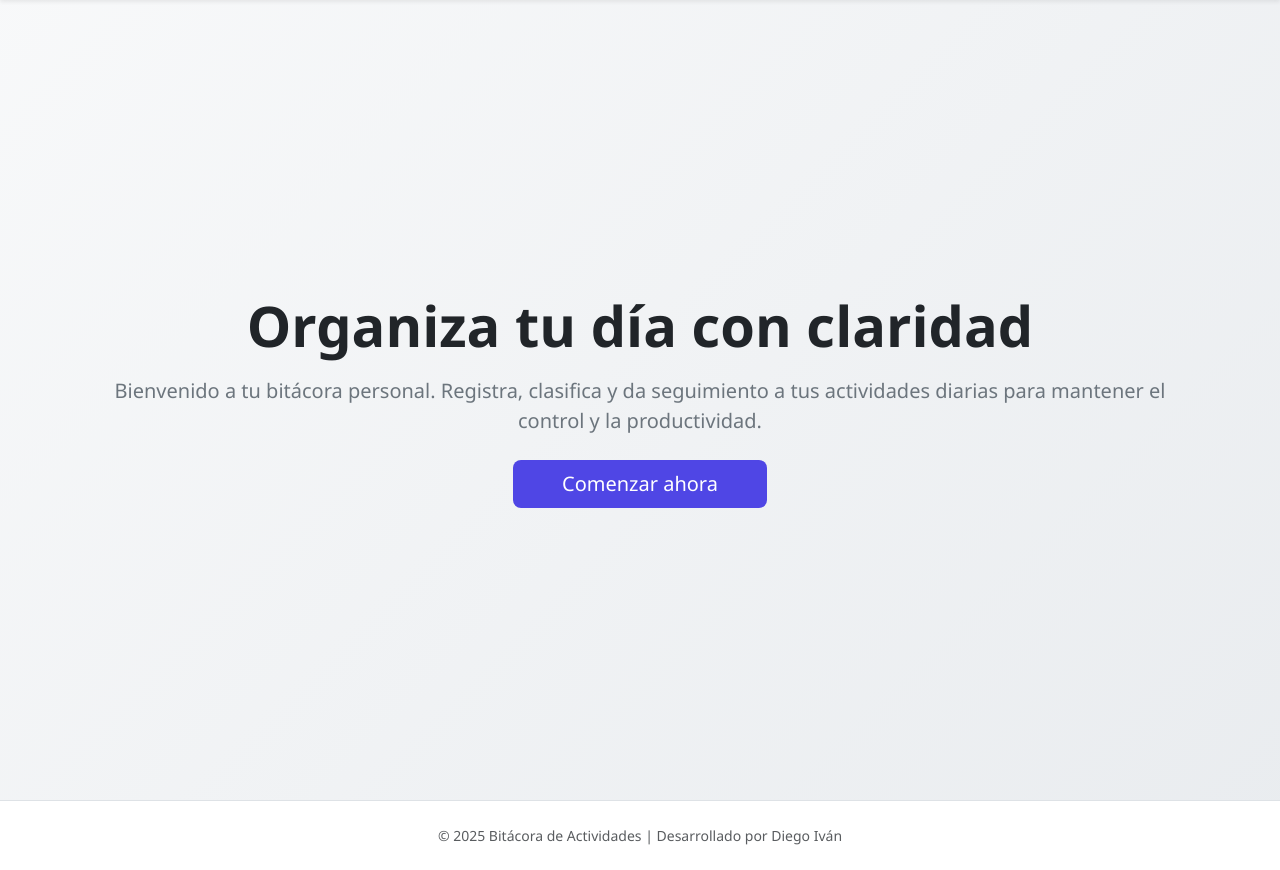
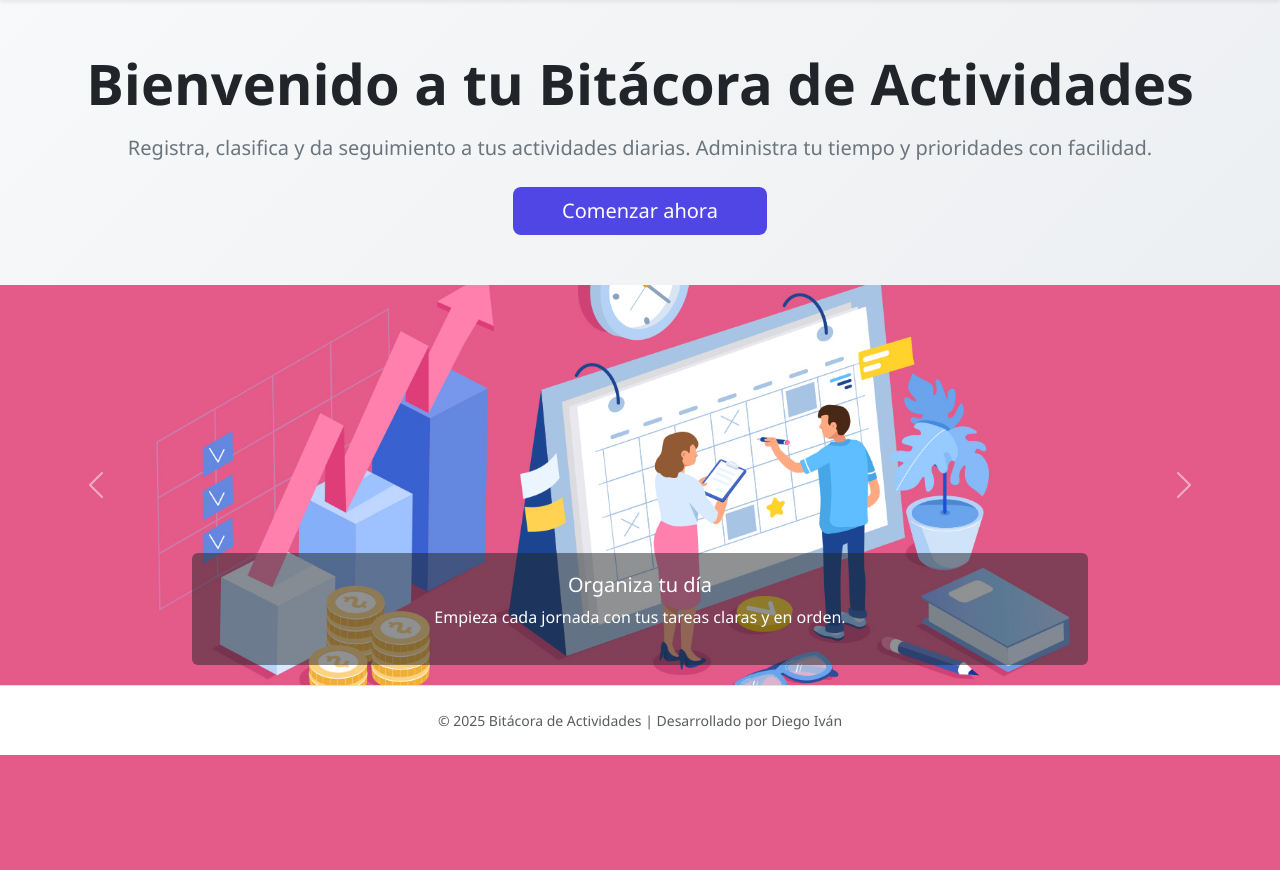
Before and after one commit to D13G0IV4N/BitacoraTareas, a Laravel app: page / in a window 1280 px wide. Shown: the part 56-926 px from the top of the page. After the commit the page ends 811 px from the top, so only its background shows below. Run offline with Laravel 12, Linux system fonts and the light colour scheme; some libraries are stand-ins or nearby versions.

Commit message:
Carrusel completo en landing page

```diff
--- a/resources/views/welcome.blade.php
+++ b/resources/views/welcome.blade.php
@@ -15,11 +15,7 @@
         }
 
         .hero {
-            min-height: 100vh;
-            display: flex;
-            align-items: center;
-            justify-content: center;
-            flex-direction: column;
+            padding: 50px 0;
             text-align: center;
         }
 
@@ -32,9 +28,15 @@
             background-color: #4338ca;
             color: white;
         }
+
+        .carousel img {
+            object-fit: cover;
+            height: 400px;
+        }
     </style>
 </head>
 <body>
+
 
     <!-- Navbar -->
     <nav class="navbar navbar-expand-lg navbar-light bg-white shadow-sm">
@@ -54,24 +56,58 @@
             @endif
         </div>
     </nav>
-
-    <!-- Hero Section -->
+          <!-- Esto es lo de el encabezado  -->
     <section class="hero">
         <div class="container">
-            <h1 class="display-4 fw-bold mb-3 text-dark">Organiza tu día con claridad</h1>
+            <h1 class="display-4 fw-bold mb-3 text-dark">Bienvenido a tu Bitácora de Actividades</h1>
             <p class="lead text-secondary mb-4">
-                Bienvenido a tu bitácora personal. Registra, clasifica y da seguimiento a tus actividades diarias para mantener el control y la productividad.
+                Registra, clasifica y da seguimiento a tus actividades diarias. Administra tu tiempo y prioridades con facilidad.
             </p>
             <a href="{{ route('login') }}" class="btn btn-lg btn-custom px-5">Comenzar ahora</a>
         </div>
     </section>
+
+    <!-- Carrusel -->
+    <div id="landingCarousel" class="carousel slide" data-bs-ride="carousel">
+        <div class="carousel-inner">
+            <div class="carousel-item active">
+                <img src="{{ asset('imagenes/Organiza.jpg') }}" class="d-block w-100" alt="Organiza tu día">
+                <div class="carousel-caption d-none d-md-block bg-dark bg-opacity-50 rounded">
+                    <h5>Organiza tu día</h5>
+                    <p>Empieza cada jornada con tus tareas claras y en orden.</p>
+                </div>
+            </div>
+            <div class="carousel-item">
+                <img src="{{ asset('imagenes/Planifica.jpg') }}" class="d-block w-100" alt="Planifica facilmente">
+                <div class="carousel-caption d-none d-md-block bg-dark bg-opacity-50 rounded">
+                    <h5>Planifica con facilidad</h5>
+                    <p>Usa tu bitácora para gestionar tu tiempo con eficiencia.</p>
+                </div>
+            </div>
+            <div class="carousel-item">
+                <img src="{{ asset('imagenes/seguimiento.jpg') }}" class="d-block w-100" alt="Haz seguimiento a tus logros">
+                <div class="carousel-caption d-none d-md-block bg-dark bg-opacity-50 rounded">
+                    <h5>Haz seguimiento a tu progreso</h5>
+                    <p>Monitorea tus avances y mantén tu motivación al máximo.</p>
+                </div>
+            </div>
+        </div>
+
+        <button class="carousel-control-prev" type="button" data-bs-target="#landingCarousel" data-bs-slide="prev">
+            <span class="carousel-control-prev-icon"></span>
+        </button>
+        <button class="carousel-control-next" type="button" data-bs-target="#landingCarousel" data-bs-slide="next">
+            <span class="carousel-control-next-icon"></span>
+        </button>
+    </div>
+
 
     <!-- Footer -->
     <footer class="text-center py-4 text-muted small bg-white border-top">
         &copy; {{ date('Y') }} Bitácora de Actividades | Desarrollado por Diego Iván
     </footer>
 
-    <!-- Bootstrap JS (opcional para componentes dinámicos) -->
+    <!-- Bootstrap JS -->
     <script src="https://cdn.jsdelivr.net/npm/bootstrap@5.3.3/dist/js/bootstrap.bundle.min.js"></script>
 </body>
 </html>
```
Also changed, not shown: public/imagenes/Organiza.jpg (added), public/imagenes/Planifica.jpg (added), public/imagenes/Seguimiento.jpg (added).
